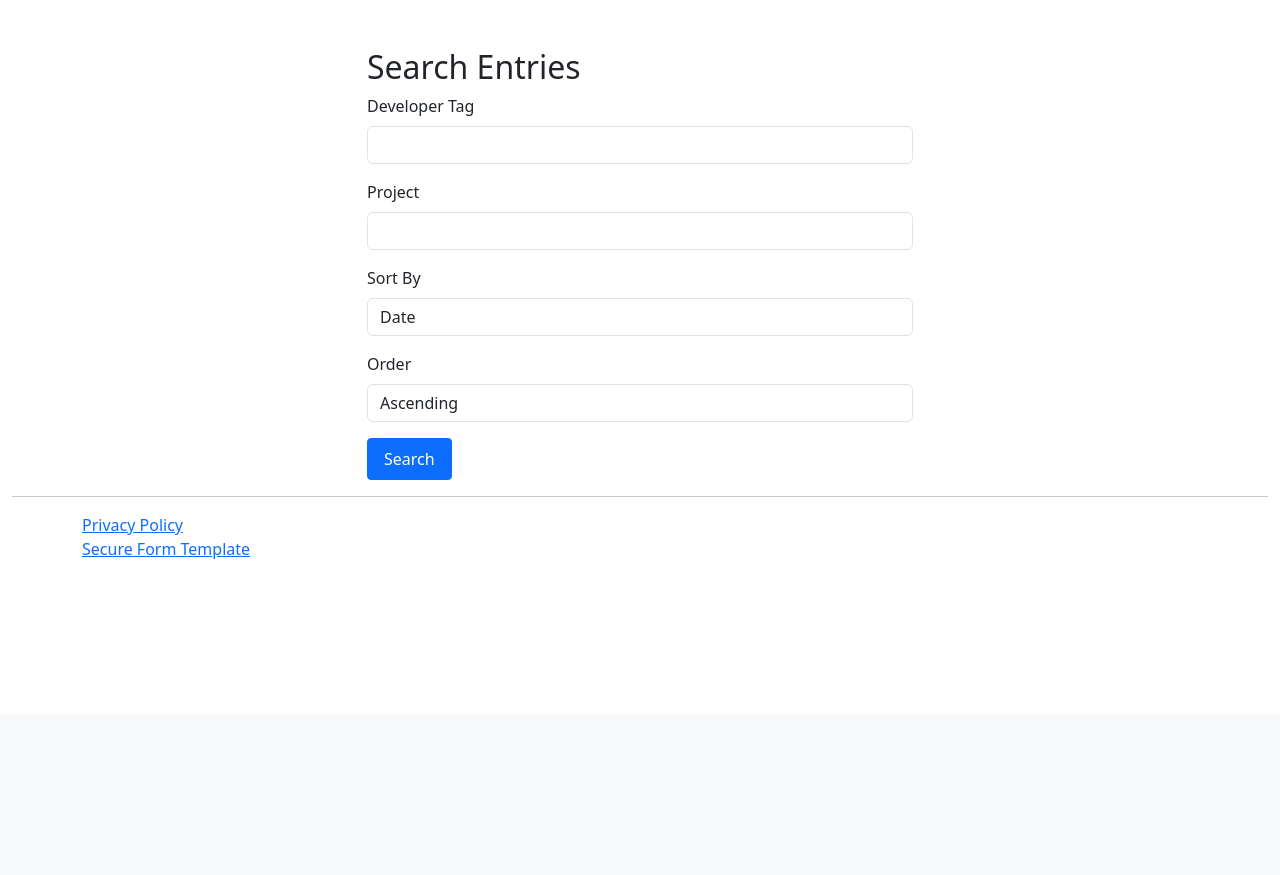
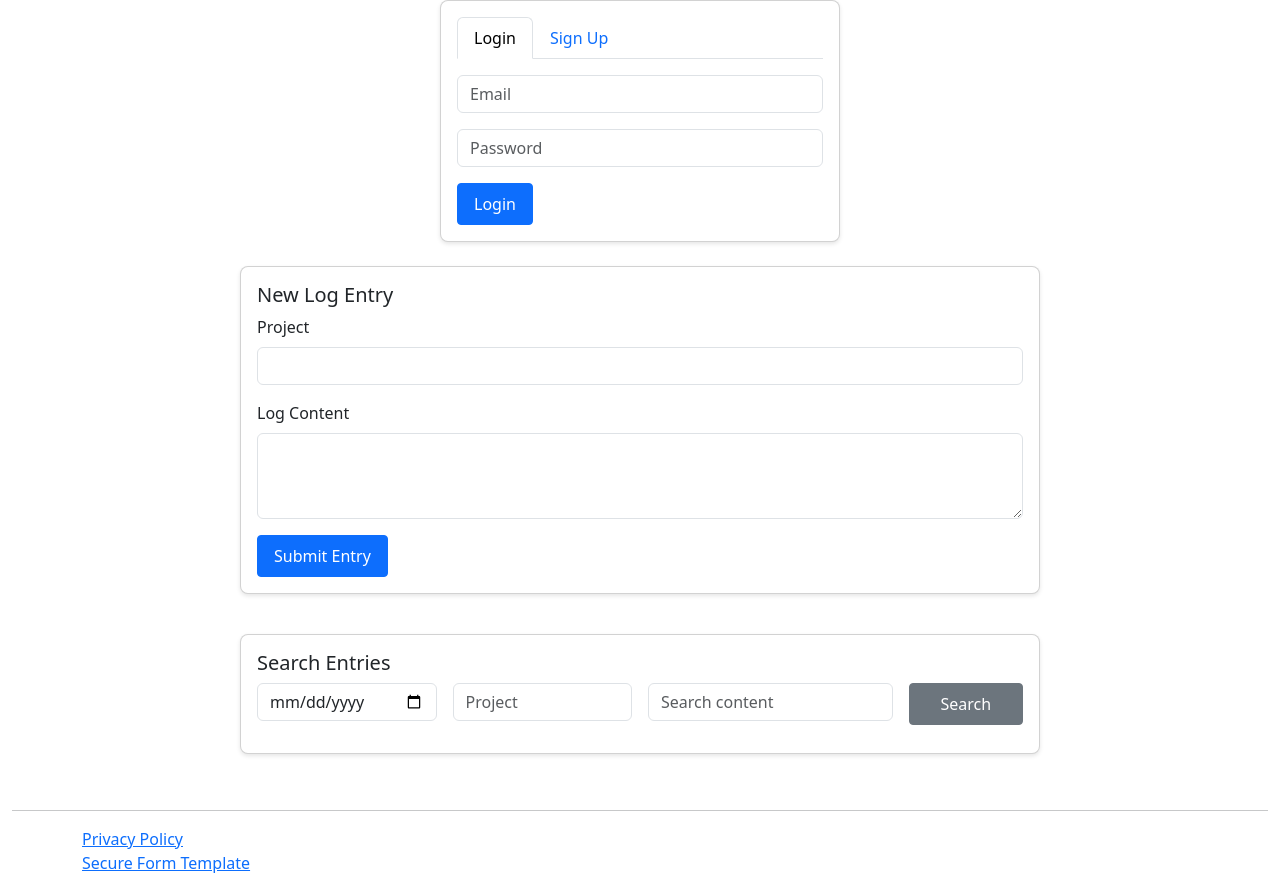
Before and after one commit to TempeHS/2025SE_Elliott.P_HSC, a Flask app: page / in a window 1280 px wide. Shown: the part 86-961 px from the top of the page. Before the commit the page ends 645 px from the top, so only its background shows below. Run offline with Flask 3, Linux system fonts and the light colour scheme; the visitor is signed in with stand-in values (Sample User, id 1); some libraries are stand-ins or nearby versions.

Commit message:
completely fucked keep getting import error no matter what, i might restart the code space, and restart the whole project

```diff
--- a/main.py
+++ b/main.py
@@ -50,6 +50,15 @@ def signup():
     print("serving signup")
     return render_template('signup.html')
 
+@app.route('/dashboard')
+def dashboard():
+    print("dashboard accessed")
+    if not check_auth():
+        print("auth needed -> login")
+        return redirect('/login')
+    print("serving dashboard")
+    return render_template('index.html')
+
 @app.before_request
 def log_request():
     print(f"req: {request.method} {request.url} from {request.remote_addr}")
--- a/static/js/auth.js
+++ b/static/js/auth.js
@@ -2,110 +2,183 @@ export class Auth {
     constructor() {
         this.setupUI();
         this.bindEvents();
+        this.checkAuthStatus();
         this.csrfToken = document.querySelector('meta[name="csrf-token"]').content;
     }
 
     setupUI() {
         const authSection = document.getElementById('authSection');
         if (!authSection) return;
+
+        authSection.innerHTML = `
+            <div class="card">
+                <div class="card-body">
+                    <ul class="nav nav-tabs" role="tablist">
+                        <li class="nav-item">
+                            <a class="nav-link active" data-bs-toggle="tab" href="#login">Login</a>
+                        </li>
+                        <li class="nav-item">
+                            <a class="nav-link" data-bs-toggle="tab" href="#signup">Sign Up</a>
+                        </li>
+                    </ul>
+                    <div class="tab-content mt-3">
+                        <div class="tab-pane fade show active" id="login">
+                            <form id="loginForm">
+                                <div class="mb-3">
+                                    <input type="email" class="form-control" name="email" placeholder="Email" required>
+                                </div>
+                                <div class="mb-3">
+                                    <input type="password" class="form-control" name="password" placeholder="Password" required>
+                                </div>
+                                <div id="loginError" class="alert alert-danger d-none"></div>
+                                <button type="submit" class="btn btn-primary">Login</button>
+                            </form>
+                        </div>
+                        <div class="tab-pane fade" id="signup">
+                            <form id="signupForm">
+                                <div class="mb-3">
+                                    <input type="email" class="form-control" name="email" placeholder="Email" required>
+                                </div>
+                                <div class="mb-3">
+                                    <input type="password" class="form-control" name="password" placeholder="Password" required>
+                                </div>
+                                <div id="signupError" class="alert alert-danger d-none"></div>
+                                <button type="submit" class="btn btn-primary">Sign Up</button>
+                            </form>
+                        </div>
+                    </div>
+                </div>
+            </div>
+        `;
     }
 
     bindEvents() {
         const loginForm = document.getElementById('loginForm');
         const signupForm = document.getElementById('signupForm');
-        const searchForm = document.getElementById('searchForm');
 
         if (loginForm) {
-            loginForm.addEventListener('submit', async (event) => {
-                event.preventDefault();
-                await this.login(new FormData(loginForm));
+            loginForm.addEventListener('submit', async (e) => {
+                e.preventDefault();
+                await this.login(e.target);
             });
         }
 
         if (signupForm) {
-            signupForm.addEventListener('submit', async (event) => {
-                event.preventDefault();
-                await this.signup(new FormData(signupForm));
-            });
-        }
-
-        if (searchForm) {
-            searchForm.addEventListener('submit', async (event) => {
-                event.preventDefault();
-                await this.searchEntries(new FormData(searchForm));
+            signupForm.addEventListener('submit', async (e) => {
+                e.preventDefault();
+                await this.signup(e.target);
             });
         }
     }
 
     async login(form) {
+        const formData = {
+            email: form.querySelector('input[name="email"]').value,
+            password: form.querySelector('input[name="password"]').value
+        };
+
+        try {
             const response = await fetch('/api/auth/login', {
                 method: 'POST',
                 headers: {
-                'X-CSRFToken': this.csrfToken,
-                'Accept': 'application/json',
-                'Content-Type': 'application/json'
+                    'Content-Type': 'application/json',
+                    'X-CSRFToken': this.csrfToken
                 },
-            body: JSON.stringify(Object.fromEntries(form))
+                body: JSON.stringify(formData)
             });
+
             const data = await response.json();
+
             if (response.ok) {
-            window.location.href = '/';
+                localStorage.setItem('userEmail', formData.email);
+                window.location.href = '/dashboard';
             } else {
-            console.error(data.error);
+                const errorDiv = document.getElementById('loginError');
+                errorDiv.textContent = data.error || 'Login failed';
+                errorDiv.classList.remove('d-none');
+            }
+        } catch (error) {
+            console.error('Login error:', error);
+            const errorDiv = document.getElementById('loginError');
+            errorDiv.textContent = 'Network error occurred';
+            errorDiv.classList.remove('d-none');
         }
     }
 
     async signup(form) {
+        const formData = {
+            email: form.querySelector('input[name="email"]').value,
+            password: form.querySelector('input[name="password"]').value
+        };
+
+        try {
             const response = await fetch('/api/auth/signup', {
                 method: 'POST',
                 headers: {
-                'X-CSRFToken': this.csrfToken,
-                'Accept': 'application/json',
-                'Content-Type': 'application/json'
+                    'Content-Type': 'application/json',
+                    'X-CSRFToken': this.csrfToken
                 },
-            body: JSON.stringify(Object.fromEntries(form))
+                body: JSON.stringify(formData)
             });
+
             const data = await response.json();
+
             if (response.ok) {
-            window.location.href = '/';
+                localStorage.setItem('userEmail', formData.email);
+                window.location.href = '/dashboard';
             } else {
-            console.error(data.error);
+                const errorDiv = document.getElementById('signupError');
+                errorDiv.textContent = data.error || 'Signup failed';
+                errorDiv.classList.remove('d-none');
+            }
+        } catch (error) {
+            console.error('Signup error:', error);
+            const errorDiv = document.getElementById('signupError');
+            errorDiv.textContent = 'Network error occurred';
+            errorDiv.classList.remove('d-none');
         }
     }
 
-    async searchEntries(form) {
-        const params = new URLSearchParams(Object.fromEntries(form));
-        const response = await fetch(`/api/entries/search?${params.toString()}`, {
-            method: 'GET',
-            headers: {
-                'Accept': 'application/json',
-                'Content-Type': 'application/json'
+    async checkAuthStatus() {
+        try {
+            const response = await fetch('/api/auth/user');
+            const data = await response.json();
+
+            if (data.authenticated) {
+                this.updateUIForAuthenticatedUser(data);
             }
-        });
-        const data = await response.json();
-        if (response.ok) {
-            this.displayResults(data);
-        } else {
-            console.error(data.error);
+        } catch (error) {
+            console.error('Auth check error:', error);
         }
     }
 
-    displayResults(entries) {
-        const resultsDiv = document.getElementById('results');
-        resultsDiv.innerHTML = '';
-        entries.forEach(entry => {
-            const entryDiv = document.createElement('div');
-            entryDiv.className = 'entry';
-            entryDiv.innerHTML = `
-                <h3>${entry.project}</h3>
-                <p>${entry.date}</p>
-                <p>${entry.developer_tag}</p>
+    updateUIForAuthenticatedUser(data) {
+        const userInfo = document.getElementById('userInfo');
+        if (userInfo) {
+            userInfo.innerHTML = `
+                <span class="text-light">${data.email}</span>
+                <button class="btn btn-outline-light ms-2" onclick="logout()">Logout</button>
             `;
-            resultsDiv.appendChild(entryDiv);
-        });
         }
     }
 
-document.addEventListener('DOMContentLoaded', () => {
-    new Auth();
+    static async logout() {
+        try {
+            const response = await fetch('/api/auth/logout', {
+                method: 'POST',
+                headers: {
+                    'X-CSRFToken': document.querySelector('meta[name="csrf-token"]').content
+                }
             });
+
+            if (response.ok) {
+                localStorage.removeItem('userEmail');
+                window.location.href = '/login';
+            }
+        } catch (error) {
+            console.error('Logout error:', error);
+        }
+    }
+}
+
+window.logout = Auth.logout;
--- a/templates/index.html
+++ b/templates/index.html
@@ -24,39 +24,11 @@
 {% endblock %}
 
 {% block content %}
-<div class="container mt-5">
-    <div class="row justify-content-center">
-        <div class="col-md-6">
-            <div id="searchSection">
-                <form id="searchForm" method="GET">
-                    <h2>Search Entries</h2>
-                    <div class="mb-3">
-                        <label for="developerTag" class="form-label">Developer Tag</label>
-                        <input type="text" class="form-control" id="developerTag" name="developer_tag">
-                    </div>
-                    <div class="mb-3">
-                        <label for="project" class="form-label">Project</label>
-                        <input type="text" class="form-control" id="project" name="project">
-                    </div>
-                    <div class="mb-3">
-                        <label for="sortBy" class="form-label">Sort By</label>
-                        <select class="form-control" id="sortBy" name="sort_by">
-                            <option value="date">Date</option>
-                            <option value="project">Project</option>
-                        </select>
-                    </div>
-                    <div class="mb-3">
-                        <label for="order" class="form-label">Order</label>
-                        <select class="form-control" id="order" name="order">
-                            <option value="asc">Ascending</option>
-                            <option value="desc">Descending</option>
-                        </select>
-                    </div>
-                    <button type="submit" class="btn btn-primary">Search</button>
-                </form>
-                <div id="results"></div>
-            </div>
-        </div>
-    </div>
-</div>
+<div id="authSection" class="mb-4"></div>
+<div id="logEntries"></div>
+
+<script type="module">
+    import { Auth } from '/static/js/auth.js';
+    new Auth();
+</script>
 {% endblock %}
```
Also changed, not shown: api/auth.py (+43 -27 lines), models/__init__.py (+1 -28 lines), models/models.py (added, +53 -0 lines), templates/login.html (+1 -15 lines), templates/signup.html (deleted, +0 -29 lines), api/__init__.py (line endings or trailing spaces), api/entries.py (line endings or trailing spaces). Lines whose indentation alone changed are shown as unchanged.
